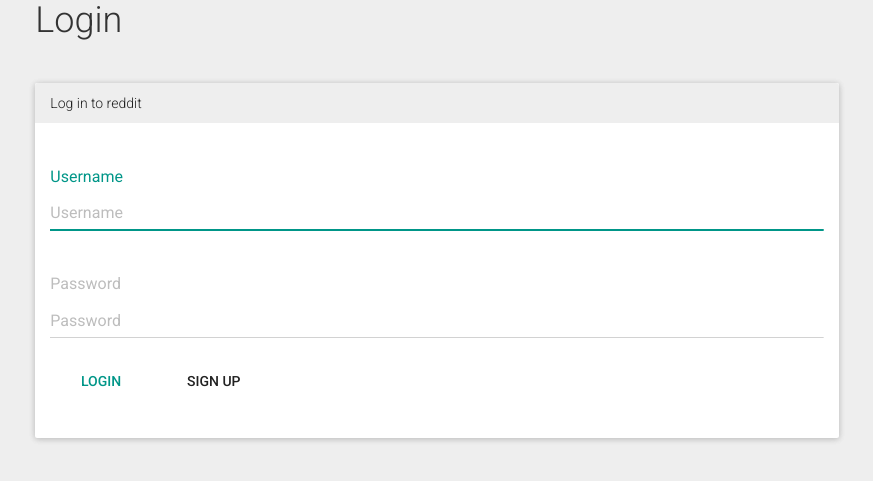
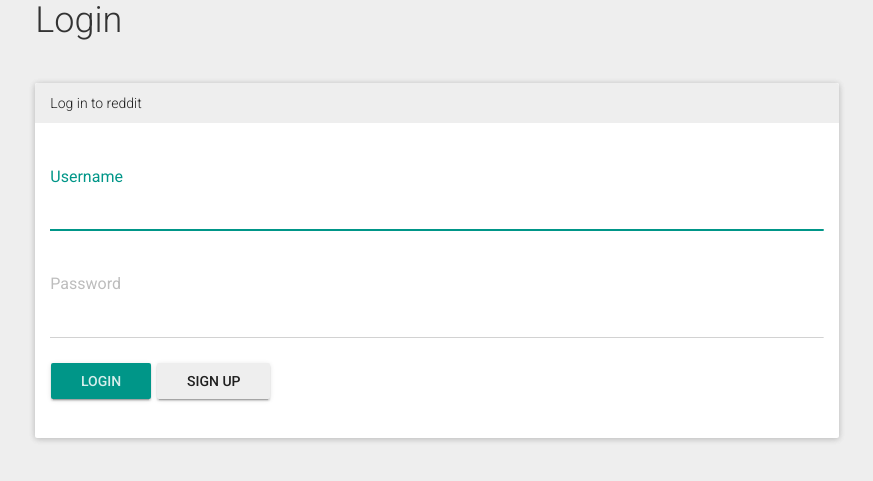
Before and after one commit to frasermarriott/reddit-clone-v2, a Flask app: page /login?target=submit_form in a window 1280 px wide. Shown: the part 139-620 px from the top of the page, without its empty margins (203-1076 px from the left). Run offline with Flask 2, Linux system fonts and the light colour scheme; some libraries are stand-ins or nearby versions; some web fonts are replaced.

Commit message:
Removed placeholders from form fields. Fixed container width on subreddit_list page.

```diff
--- a/static/css/style.css
+++ b/static/css/style.css
@@ -320,6 +320,11 @@ a.post-title-link:hover {
 
 /* Bootstrap Callouts */
 
+.bs-callout-custom {
+  border-left: 5px solid #d0d0d0 !important;
+}
+
+
 .bs-callout {
     padding: 20px;
     margin: 20px 0;
@@ -466,6 +471,13 @@ div.text-thumb {
   }
 }
 
+@media (max-width: 768px) {
+  .container > .container-padding {
+    padding-right: 15px;
+    padding-left: 15px;
+  }
+}
+
 .bs-callout > small {
  /* white-space: pre; */
 }
--- a/static/js/custom.js
+++ b/static/js/custom.js
@@ -210,4 +210,5 @@ $(function(){
   });
 */
 
+
 });
--- a/templates/base.html
+++ b/templates/base.html
@@ -129,20 +129,20 @@
       <div class="modal-dialog">
         <div class="modal-content">
           <div class="modal-header">
-            Please log in to vote
+            <h3>Log in</h3>
           </div>
           <div class="modal-body">
             <form action="{{ url_for('login') }}" method="POST">
               <div class="form-group">
                 <label for="username">Username</label>
-                <input type="text" maxlength="15" name="username" id="username" class="form-control nospace" placeholder="Username" required autofocus>
+                <input type="text" maxlength="15" name="username" id="username" class="form-control nospace" required autofocus>
               </div>
               <div class="form-group">
                 <label for="password">Password</label>
-                <input type="password" maxlength="50" name="password" id="password" class="form-control" placeholder="Password" required>
+                <input type="password" maxlength="50" name="password" id="password" class="form-control" required>
               </div>
-              <button type="submit" class="btn btn-primary">Login</button>
-              <a href="{{ url_for('register') }}" class="btn btn-default">Sign up</a>
+              <button type="submit" class="btn btn-primary btn-raised">Login</button>
+              <a href="{{ url_for('register') }}" class="btn btn-default btn-raised">Sign up</a>
             </form>
           </div>
         </div>
--- a/templates/frontpage.html
+++ b/templates/frontpage.html
@@ -74,7 +74,7 @@
                       {% set downvote_count = 0 %}
                          {% for post in new_posts %}
 
-                          <div class="bs-callout bs-callout">
+                          <div class="bs-callout bs-callout-custom">
 
                             <div class="post-votes noselect">
                               <input type="hidden" class="vote-post-id" value="{{ post.post_id }}">
@@ -147,7 +147,9 @@
                         <span class="toggler image-toggler noselect hidden"> - <i class="glyphicon glyphicon-picture"> </i> expand image</span>
 
                           <div class="toggle image-toggle hidden">
-                            <img src="{{ post.post_link }}" height="300px" width="400px">
+                            {% if post.post_type == 'link' %}
+                              <img src="{{ post.post_link }}" class="img-responsive"  width="500px">
+                            {% endif %}
                           </div>
 
 
--- a/templates/login.html
+++ b/templates/login.html
@@ -25,14 +25,14 @@
             <div class="form-group">
               <label for="username">Username</label>
               <input type="text" maxlength="15" name="username" id="username"
-              class="form-control nospace" placeholder="Username" required autofocus>
+              class="form-control nospace" required autofocus>
             </div>
             <div class="form-group">
               <label for="password">Password</label>
-              <input type="password" maxlength="50" name="password" id="password" class="form-control" placeholder="Password" required>
+              <input type="password" maxlength="50" name="password" id="password" class="form-control" required>
             </div>
-            <button type="submit" class="btn btn-primary">Login</button>
-            <a href="{{ url_for('register') }}" class="btn btn-default">Sign up</a>
+            <button type="submit" class="btn btn-primary btn-raised">Login</button>
+            <a href="{{ url_for('register') }}" class="btn btn-default btn-raised">Sign up</a>
           </form>
 
         </div>
--- a/templates/subreddit_list.html
+++ b/templates/subreddit_list.html
@@ -4,6 +4,7 @@
 
 {% block body %}
 
+<div class="container-padding">
   <h1>Subreddits</h1>
 
   {% if rows %}
@@ -22,7 +23,7 @@
       </div>
 
     {% endfor %}
-
+</div><!--/container-padding-->
 
   {% endif %}
 
```
Also changed, not shown: templates/register.html (+5 -5 lines).
